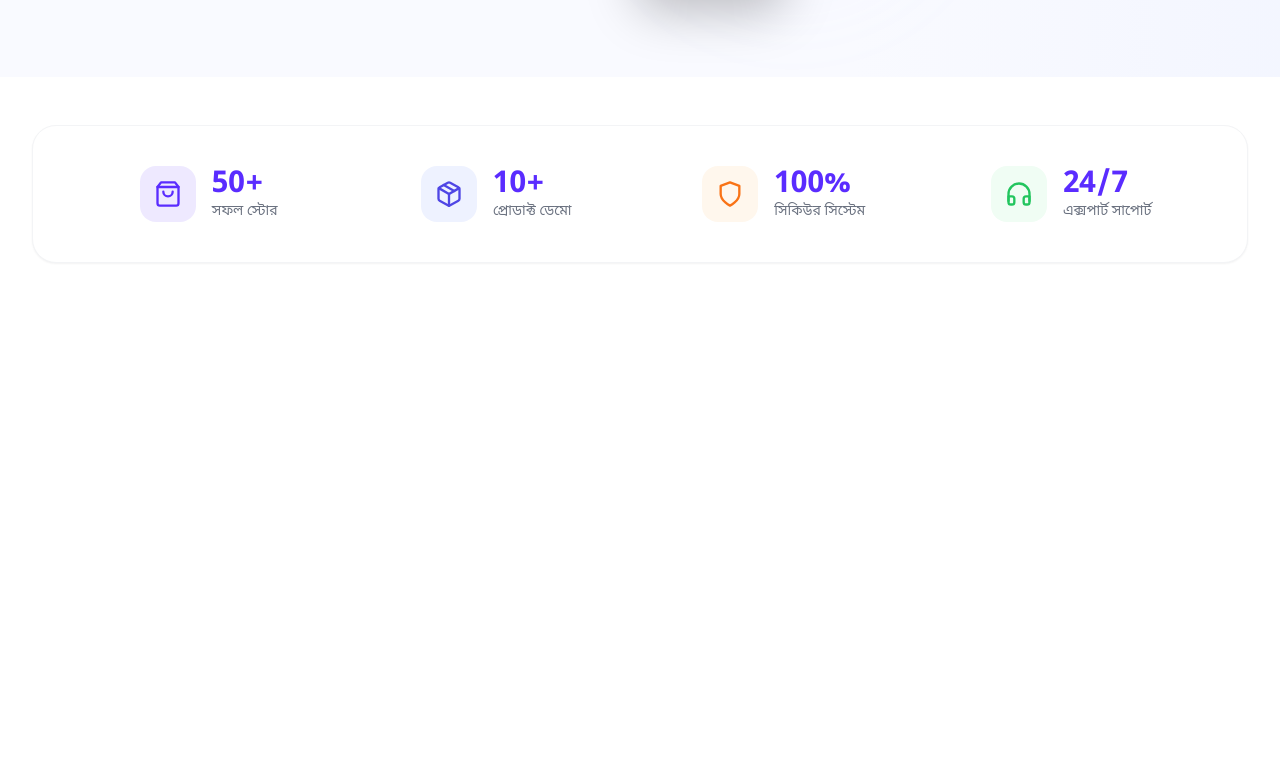
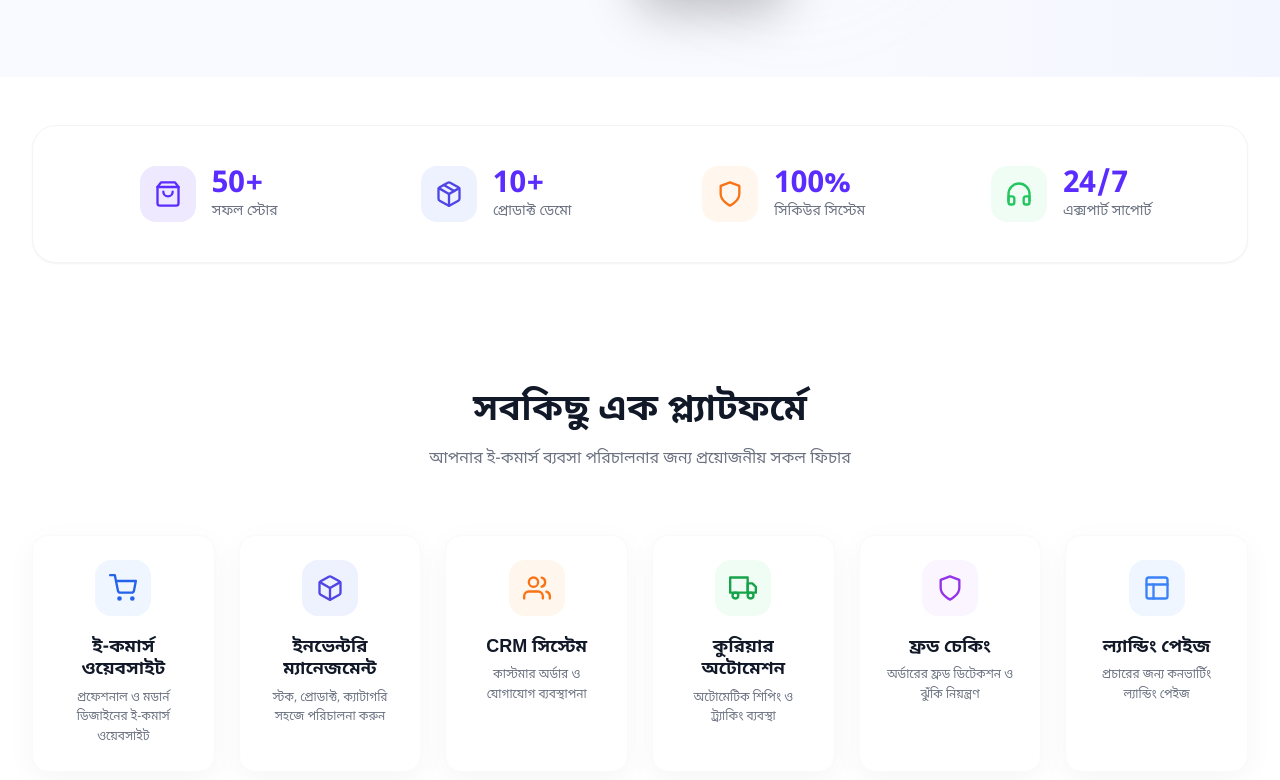
Before and after one commit to kawsarNK/e-com-tara, a Next.js app: page / in a window 1280 px wide. Shown: the part 641-1421 px from the top of the page. Before the commit the page ends 952 px from the top, so only its background shows below. Built offline with nearby package versions, Linux system fonts and the light colour scheme.

Commit message:
complete feature  portion

```diff
--- a/src/app/page.tsx
+++ b/src/app/page.tsx
@@ -1,10 +1,10 @@
-import Navbar from '@/components/Navbar';
-import Hero from '@/components/Hero';
-import Stats from '@/components/Stats';
-// import Features from '@/components/Features';
-// import LiveDemo from '@/components/LiveDemo';
-// import Pricing from '@/components/Pricing';
-// import Footer from '@/components/Footer';
+import Navbar from '../components/Navbar';
+import Hero from '../components/Hero';
+import Stats from '../components/Stats';
+import Features from '../components/Features';
+// import LiveDemo from '../components/LiveDemo';
+// import Pricing from '../components/Pricing';
+// import Footer from '../components/Footer';
 
 export default function Home() {
   return (
@@ -12,8 +12,8 @@
       <Navbar />
       <Hero />
       <Stats />
-      {/* <Features />
-      <LiveDemo />
+      <Features />
+      {/* <LiveDemo />
       <Pricing />
       <Footer /> */}
     </main>
--- /dev/null
+++ b/src/components/Features.tsx
@@ -0,0 +1,97 @@
+import React from 'react';
+import {
+    FiShoppingCart,
+    FiBox,
+    FiUsers,
+    FiTruck,
+    FiShield,
+    FiLayout
+} from 'react-icons/fi';
+
+const features = [
+    {
+        title: 'ই-কমার্স ওয়েবসাইট',
+        description: 'প্রফেশনাল ও মডার্ন ডিজাইনের ই-কমার্স ওয়েবসাইট',
+        icon: FiShoppingCart,
+        color: 'text-blue-600',
+        bgColor: 'bg-blue-50',
+    },
+    {
+        title: 'ইনভেন্টরি ম্যানেজমেন্ট',
+        description: 'স্টক, প্রোডাক্ট, ক্যাটাগরি সহজে পরিচালনা করুন',
+        icon: FiBox,
+        color: 'text-indigo-600',
+        bgColor: 'bg-indigo-50',
+    },
+    {
+        title: 'CRM সিস্টেম',
+        description: 'কাস্টমার অর্ডার ও যোগাযোগ ব্যবস্থাপনা',
+        icon: FiUsers,
+        color: 'text-orange-500',
+        bgColor: 'bg-orange-50',
+    },
+    {
+        title: 'কুরিয়ার অটোমেশন',
+        description: 'অটোমেটিক শিপিং ও ট্র্যাকিং ব্যবস্থা',
+        icon: FiTruck,
+        color: 'text-green-600',
+        bgColor: 'bg-green-50',
+    },
+    {
+        title: 'ফ্রড চেকিং',
+        description: 'অর্ডারের ফ্রড ডিটেকশন ও ঝুঁকি নিয়ন্ত্রণ',
+        icon: FiShield,
+        color: 'text-purple-600',
+        bgColor: 'bg-purple-50',
+    },
+    {
+        title: 'ল্যান্ডিং পেইজ',
+        description: 'প্রচারের জন্য কনভার্টিং ল্যান্ডিং পেইজ',
+        icon: FiLayout,
+        color: 'text-blue-500',
+        bgColor: 'bg-blue-50',
+    },
+];
+
+export default function Features() {
+    return (
+        <section className="py-20 bg-white">
+            <div className="max-w-7xl mx-auto px-4 sm:px-6 lg:px-8">
+
+
+                <div className="text-center mb-16">
+                    <h2 className="text-3xl md:text-4xl font-bold text-gray-900 mb-4">
+                        সবকিছু এক প্ল্যাটফর্মে
+                    </h2>
+                    <p className="text-gray-500 max-w-2xl mx-auto">
+                        আপনার ই-কমার্স ব্যবসা পরিচালনার জন্য প্রয়োজনীয় সকল ফিচার
+                    </p>
+                </div>
+
+
+                <div className="grid grid-cols-1 sm:grid-cols-2 md:grid-cols-3 lg:grid-cols-6 gap-6">
+                    {features.map((feature, index) => (
+                        <div
+                            key={index}
+                            className="flex flex-col items-center text-center p-6 rounded-2xl bg-white border border-gray-50 shadow-[0_8px_30px_rgb(0,0,0,0.04)] hover:shadow-[0_8px_30px_rgb(0,0,0,0.08)] transition-shadow duration-300"
+                        >
+
+                            <div className={`w-14 h-14 rounded-2xl flex items-center justify-center mb-5 ${feature.bgColor}`}>
+                                <feature.icon className={`w-7 h-7 ${feature.color}`} />
+                            </div>
+
+
+                            <h3 className="text-lg font-bold text-gray-900 mb-2 leading-tight">
+                                {feature.title}
+                            </h3>
+                            <p className="text-xs text-gray-500 leading-relaxed">
+                                {feature.description}
+                            </p>
+                        </div>
+                    ))}
+                </div>
+
+            </div>
+        </section>
+    );
+}
```
